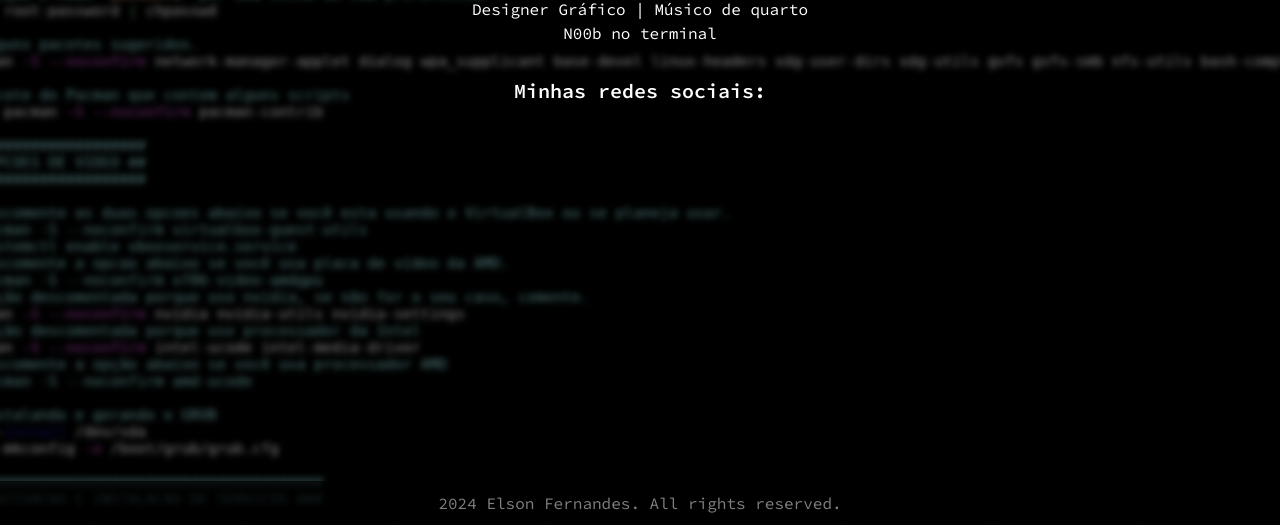
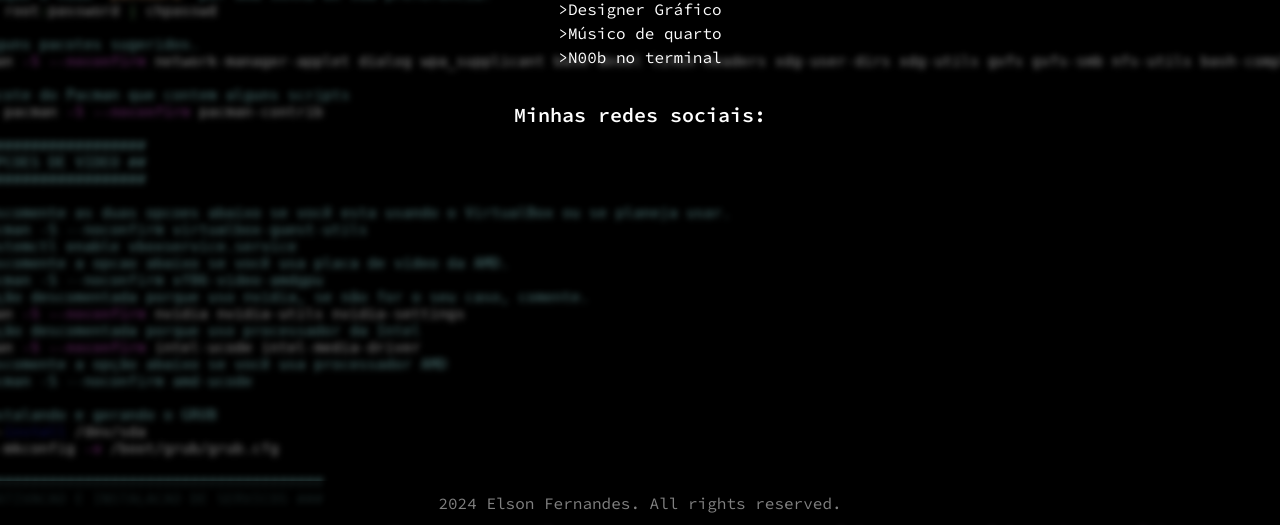
Before and after one commit to elsonfernand/elsonfernand.github.io, a plain HTML site: page index.html in a window 1280 px wide. Shown: the part 275-800 px from the top of the page. Drawn offline with nearby package versions, Linux system fonts and the light colour scheme; a web font is replaced by a local one.

Commit message:
Update index.html

```diff
--- a/index.html
+++ b/index.html
@@ -28,7 +28,7 @@
 		<section class="section-text">
 			<img src="https://github.com/elsonfernand.png" alt="Elson Fernandes" class="profile-picture">
 			<h2 class="title-name">Elson Fernandes</h2>
-			<p class="title-description">Designer Gráfico | Músico de quarto<br>N00b no terminal</p>
+			<p class="title-description">>Designer Gráfico<br>>Músico de quarto<br>>N00b no terminal</p>
 		</section>
 		<section class="section-icons">
 			<h3 class="title-section-icons">Minhas redes sociais:</h3>
```
